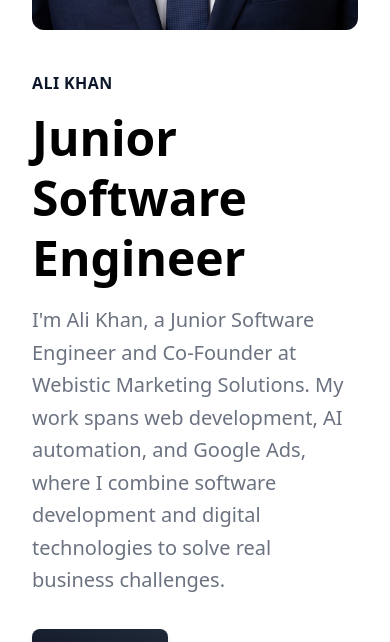
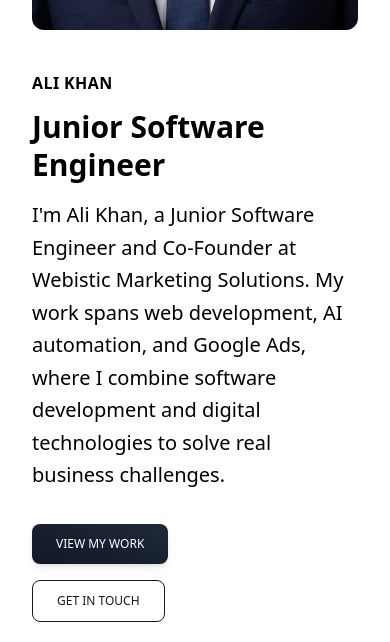
Before and after one commit to alikhn-Tech/portfolio, a Next.js app: page / in a window 390 px wide. Shown: the part 534-1176 px from the top of the page. Built offline with nearby package versions, Linux system fonts and the light colour scheme; no server answers.

Commit message:
Update hero component styles and text colors

```diff
--- a/src/app/hero.tsx
+++ b/src/app/hero.tsx
@@ -1,3 +1,4 @@
+
 "use client";
 
 import { useState } from "react";
@@ -11,11 +12,11 @@ function Monogram() {
       <div className="text-center">
         <span
           aria-hidden="true"
-          className="mx-auto grid h-32 w-32 place-items-center rounded-full bg-white text-4xl font-medium text-gray-900 shadow-sm"
+          className="mx-auto grid h-32 w-32 place-items-center rounded-full bg-white text-4xl font-medium text-black shadow-sm"
         >
           AK
         </span>
-        <Typography className="mt-4 font-normal !text-gray-500">
+        <Typography className="mt-4 font-normal !text-black">
           Portrait to be added
         </Typography>
       </div>
@@ -24,8 +25,6 @@ function Monogram() {
 }
 
 function Hero({ hasPhoto }: { hasPhoto: boolean }) {
-  // `hasPhoto` is resolved at build time, so a missing file never renders a
-  // broken image; `failed` covers a file that exists but cannot be decoded.
   const [failed, setFailed] = useState(false);
   const showPhoto = hasPhoto && !failed;
 
@@ -37,26 +36,29 @@ function Hero({ hasPhoto }: { hasPhoto: boolean }) {
             as="p"
             variant="h6"
             color="blue-gray"
-            className="hero-eyebrow mb-3 uppercase tracking-wide"
+            className="hero-eyebrow mb-3 uppercase tracking-wide !text-black"
           >
             {SITE.name}
           </Typography>
+
           <Typography
             variant="h1"
             color="blue-gray"
-           className="hero-lead mb-4 !text-black md:pr-16 xl:pr-28"
+            className="hero-title mb-4 text-3xl !leading-tight !text-black lg:text-5xl"
           >
             {SITE.role}
           </Typography>
+
           <Typography
             variant="lead"
-            className="hero-lead mb-4 !text-gray-500 md:pr-16 xl:pr-28"
+            className="hero-lead mb-4 !text-black md:pr-16 xl:pr-28"
           >
-            I&apos;m {SITE.name}, a {SITE.role} and Co-Founder at {SITE.company}.
+            I'm {SITE.name}, a {SITE.role} and Co-Founder at {SITE.company}.
             My work spans web development, AI automation, and Google Ads, where I
             combine software development and digital technologies to solve real
             business challenges.
           </Typography>
+
           <div className="hero-actions mt-8 flex flex-col gap-4 sm:flex-row">
             <a href="#projects">
               <Button color="gray">View my work</Button>
@@ -68,6 +70,7 @@ function Hero({ hasPhoto }: { hasPhoto: boolean }) {
             </a>
           </div>
         </div>
+
         <div className="hero-portrait relative h-[28rem] w-full overflow-hidden rounded-xl bg-gray-100 sm:h-[36rem]">
           {showPhoto ? (
             <Image
```
